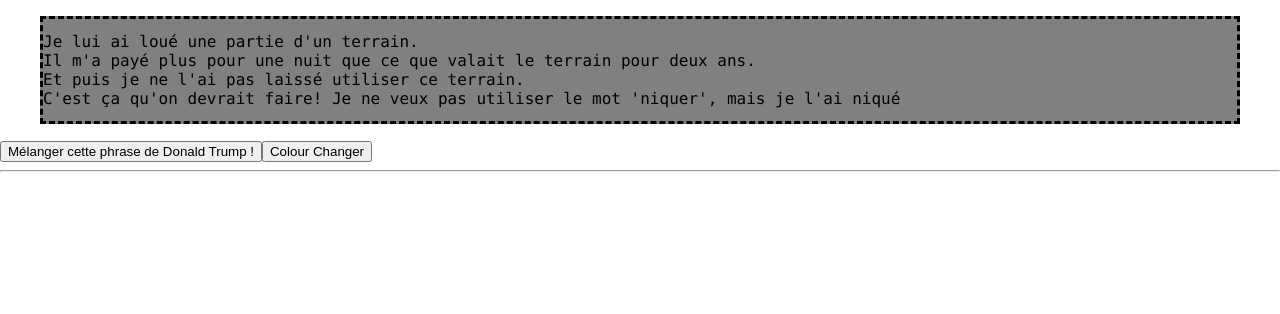
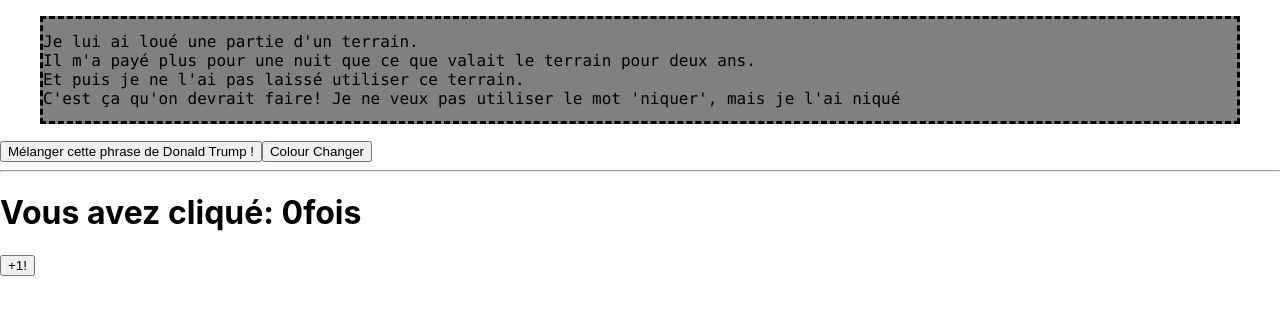
Before and after one commit to MFranckFR/STreactHooks, a React (Create React App) app: page / in a window 1280 px wide. Shown: the top 314 px of the page. Built offline with nearby package versions, Linux system fonts and the light colour scheme.

Commit message:
Compteur: utilisation de useEffect()

```diff
--- a/src/App.js
+++ b/src/App.js
@@ -3,7 +3,7 @@
 import CssChanger from './components/CssChanger/CssChanger';
 import {useState} from 'react';
 //import TaskManager from './components/TaskManager/TaskManager';
-
+import Compteur from './components/Compteur/Compteur';
 
 function App() {
   const [contentColor, setContentColor] = useState('grey');
@@ -20,6 +20,7 @@
   }
 
 //  <TaskManager todos={todos} setTodos={setTodos}/>
+
   return (<>
     <Text style={contentStyle}/>
     <CssChanger changeContentColor={handlerChangeColor}/>
@@ -35,6 +36,7 @@
             }
         )}
     </ul>
+    <Compteur/>
     </>);
 }
 
--- /dev/null
+++ b/src/components/Compteur/Compteur.js
@@ -0,0 +1,23 @@
+import {useState, useEffect} from "react";
+const Compteur = (props) => {
+    const [count, setCount] = useState(0);
+    useEffect(() => {
+        console.log("montage");
+    }, []);
+    useEffect(() => {
+        console.log(count);
+        return() => {
+            console.log("demontage");
+        };
+    }, [count]);
+    return (
+        <>
+            <h1>Vous avez cliqué: {count}
+                fois</h1>
+            <button onClick={
+                () => setCount(count + 1)
+            }>+1!</button>
+        </>
+    );
+};
+export default Compteur;
```
Also changed, not shown: src/components/Compteur/Compteur.css (added).
